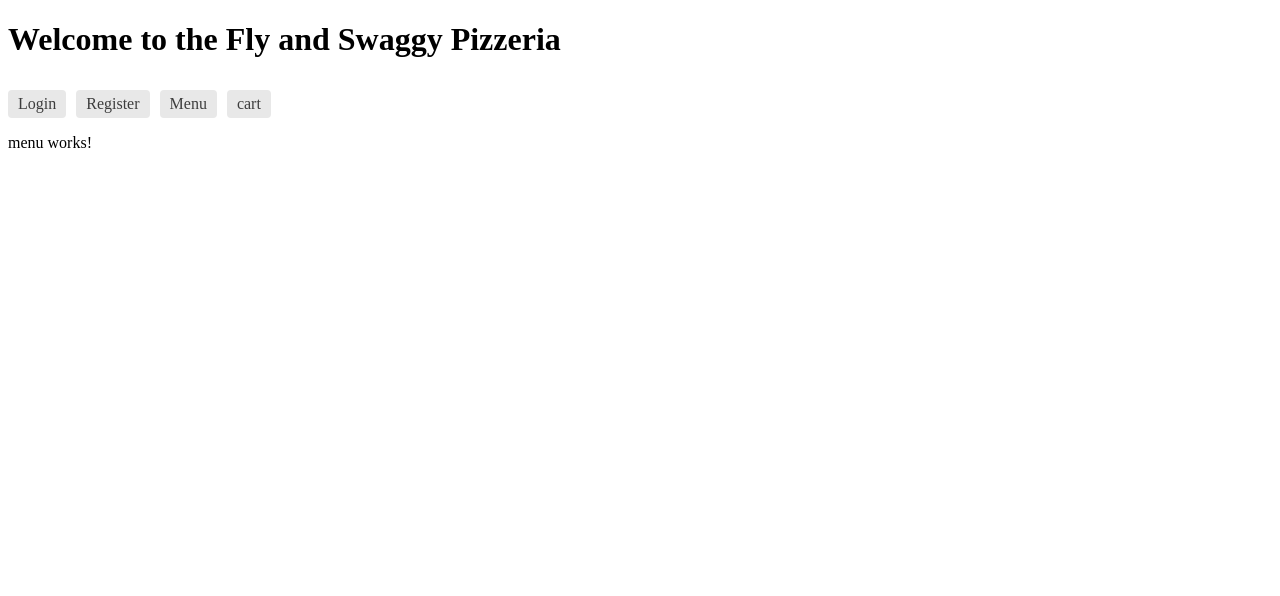
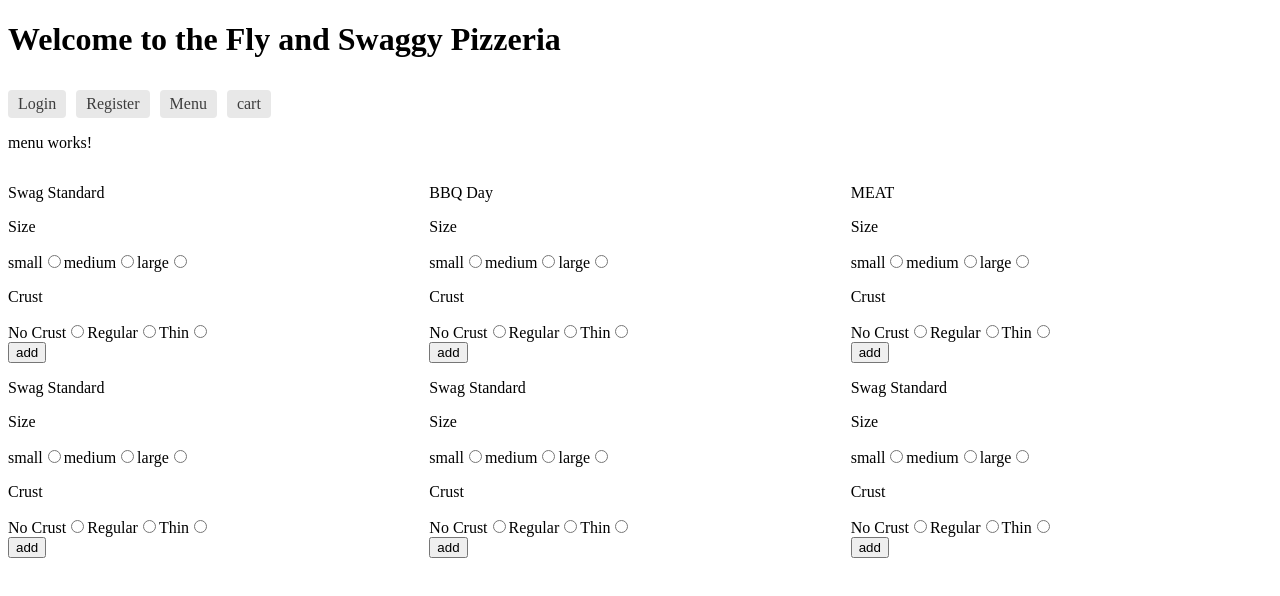
Before and after one commit to 220926-Java-Angular-NG/Fly-Swaggy-Pizzerria-FrontEnd, an Angular app in the folder pizzerria/: page /menu in a window 1280 px wide. Shown: the top 596 px of the page. Built offline with nearby package versions, Linux system fonts and the light colour scheme.

Commit message:
Basic Menu setup Done, Functions need to be created And Radio buttons need to be wired to something Also display price

```diff
--- a/pizzerria/src/app/components/menu/menu.component.css
+++ b/pizzerria/src/app/components/menu/menu.component.css
@@ -0,0 +1,4 @@
+.grid{
+    display: grid;
+    grid-template-columns: 2fr 2fr 2fr;
+}
--- a/pizzerria/src/app/components/menu/menu.component.html
+++ b/pizzerria/src/app/components/menu/menu.component.html
@@ -1 +1,27 @@
 <p>menu works!</p>
+<div class="grid">
+    <ng-container *ngFor="let recipe of specals">
+        <div>
+            <p>{{recipe.name}}</p>
+            <div>
+                <p>Size</p>
+                <label>small</label>
+                <input type="radio" name = "size" value = Size.SMALL>
+                <label>medium</label>
+                <input type="radio" name = "size" value = Size.MEDIUM>
+                <label>large</label>
+                <input type="radio" name = "size" value = Size.LARGE>
+            </div>
+            <div>
+                <p>Crust</p>
+                <label>No Crust</label>
+                <input type="radio" name = "crust" value = Crust.NO_CRUST>
+                <label>Regular</label>
+                <input type="radio" name = "crust" value = Crust.REGULAR>
+                <label>Thin</label>
+                <input type="radio" name = "crust" value = Crust.THIN>
+            </div>
+            <button type="button" (click)="add(recipe)">add</button>
+        </div>
+    </ng-container>
+</div>
--- a/pizzerria/src/app/components/menu/menu.component.ts
+++ b/pizzerria/src/app/components/menu/menu.component.ts
@@ -1,15 +1,20 @@
 import { Component, OnInit } from '@angular/core';
-
+import { SPECALTY } from '../models/SpecaltyRecipes';
+import { Recipe } from '../models/Recipe';
+import { PizzaBox } from '../models/pizzaBox';
+import { Size, Crust } from '../models/pizza';
 @Component({
   selector: 'app-menu',
   templateUrl: './menu.component.html',
   styleUrls: ['./menu.component.css']
 })
 export class MenuComponent implements OnInit {
+  specals: Recipe[] = SPECALTY;
+  size: Size = Size.SMALL;
+  crust: Crust = Crust.REGULAR;
+  add(recipe:Recipe){
 
-
-
-
+  }
   constructor() { }
 
   ngOnInit(): void {
```
